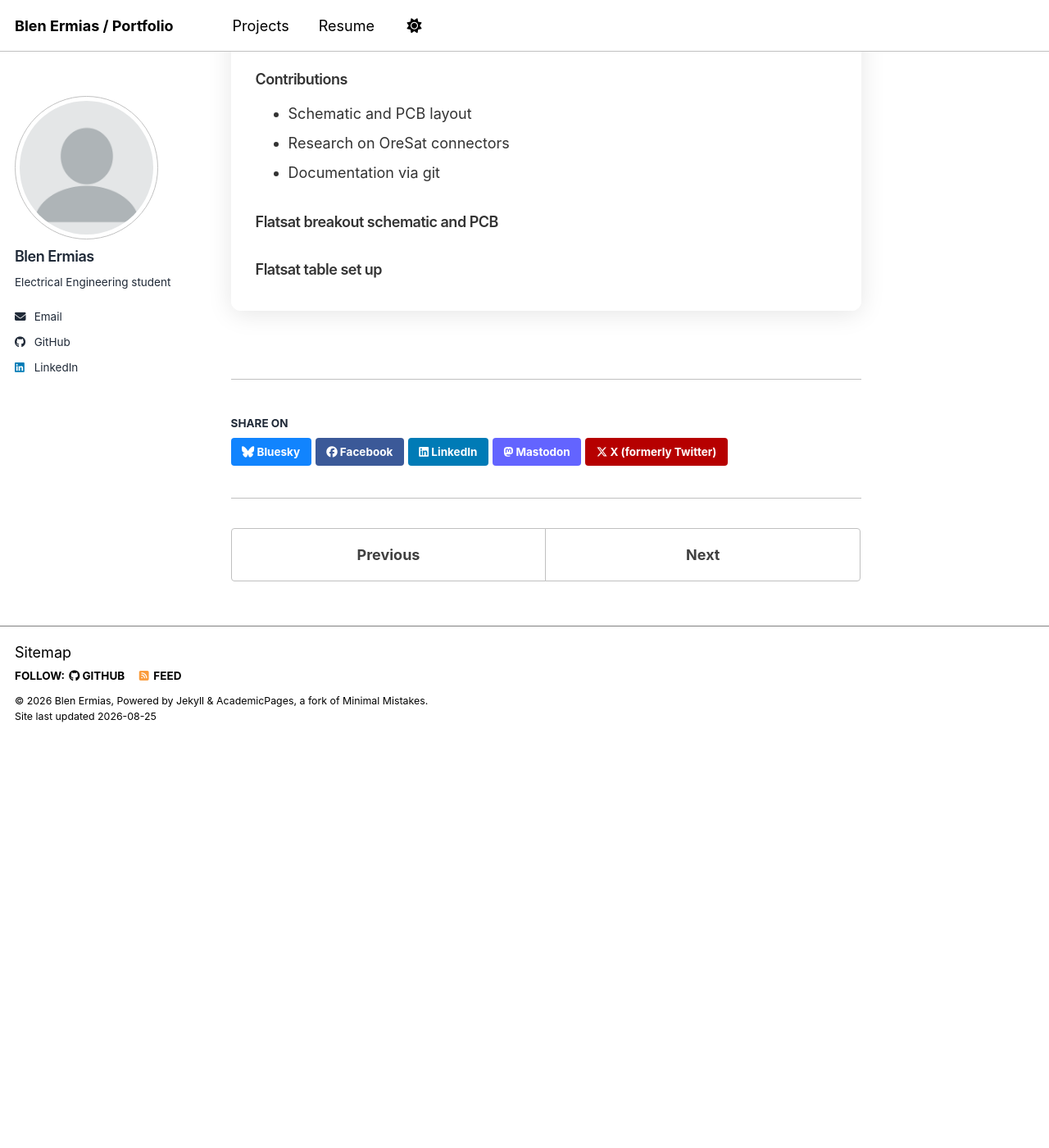
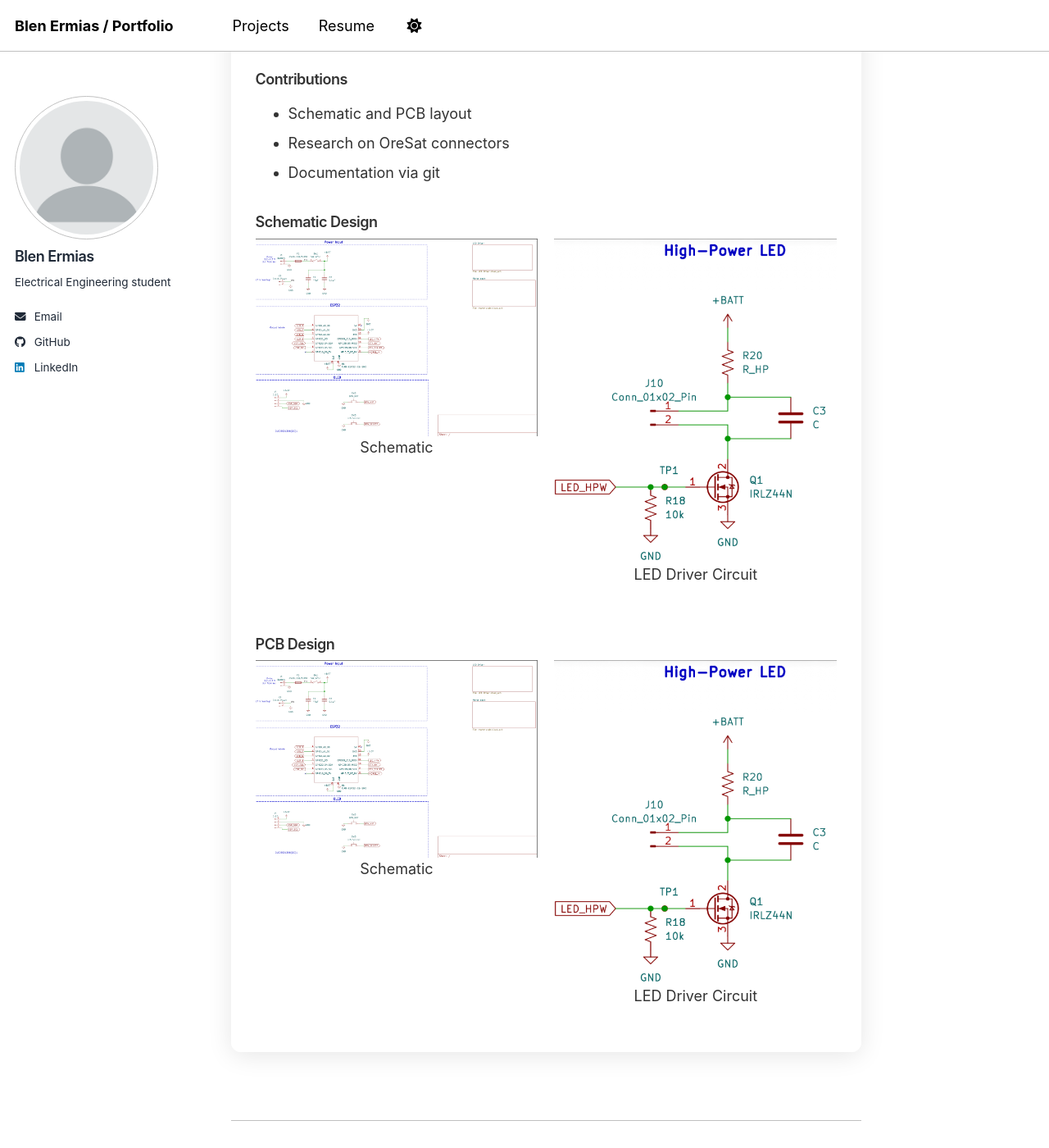
Before and after one commit to Blen-E/Blen-E.github.io, a Jekyll site: the page built from _portfolio/psas.md, in a window 1280 px wide and 1400 px high, scrolled down 2057 px. Shown: the whole window at 82% size. Built offline with Jekyll 4.4.1, drawn with Linux system fonts in a browser that asks for light colours; a script bundle is joined from its source files by our own code; library files that are not in the unit come from our copies; before the commit the page ends 2958 px from its top, so only the background shows below that.

Commit message:
Testing adding pictures to my PSAS page

```diff
--- a/_portfolio/psas.md
+++ b/_portfolio/psas.md
@@ -42,6 +42,34 @@ A "flatSat" is a an flat or open satellite that allows you to conduct system int
 - Research on OreSat connectors
 - Documentation via git
 
-### Flatsat breakout schematic and PCB
+<h3>Schematic Design</h3>
 
-### Flatsat table set up
+<div style="display: flex; gap: 20px;">
+
+  <div style="flex: 1; text-align: center;">
+    <img src="/images/flashlight/flashlight-schematic.png" width="100%">
+    <p>Schematic </p>
+  </div>
+
+  <div style="flex: 1; text-align: center;">
+    <img src="/images/flashlight/flashlight-schematic2.png" width="100%">
+    <p>LED Driver Circuit</p>
+  </div>
+
+</div>
+
+   <h3>PCB Design</h3>
+
+<div style="display: flex; gap: 20px;">
+
+  <div style="flex: 1; text-align: center;">
+    <img src="/images/flashlight/flashlight-schematic.png" width="100%">
+    <p>Schematic </p>
+  </div>
+
+  <div style="flex: 1; text-align: center;">
+    <img src="/images/flashlight/flashlight-schematic2.png" width="100%">
+    <p>LED Driver Circuit</p>
+  </div>
+
+</div>
```
